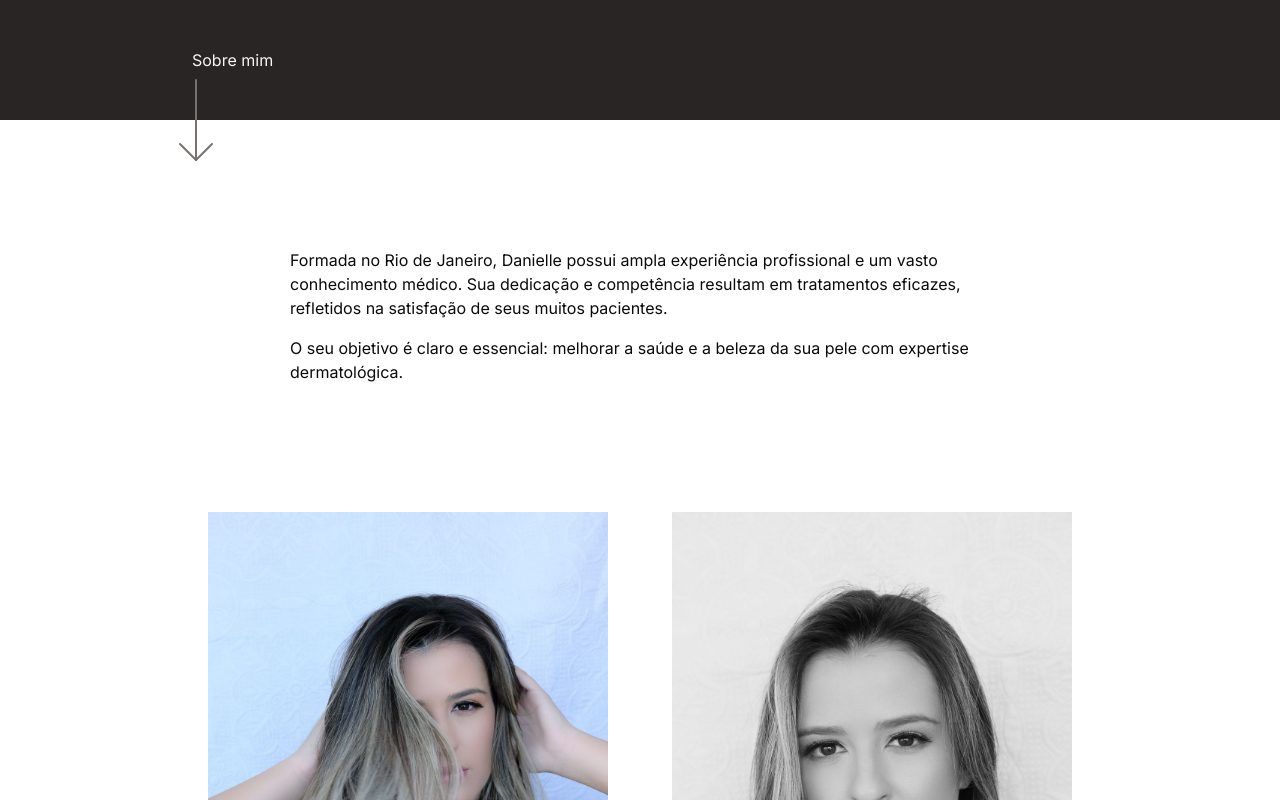
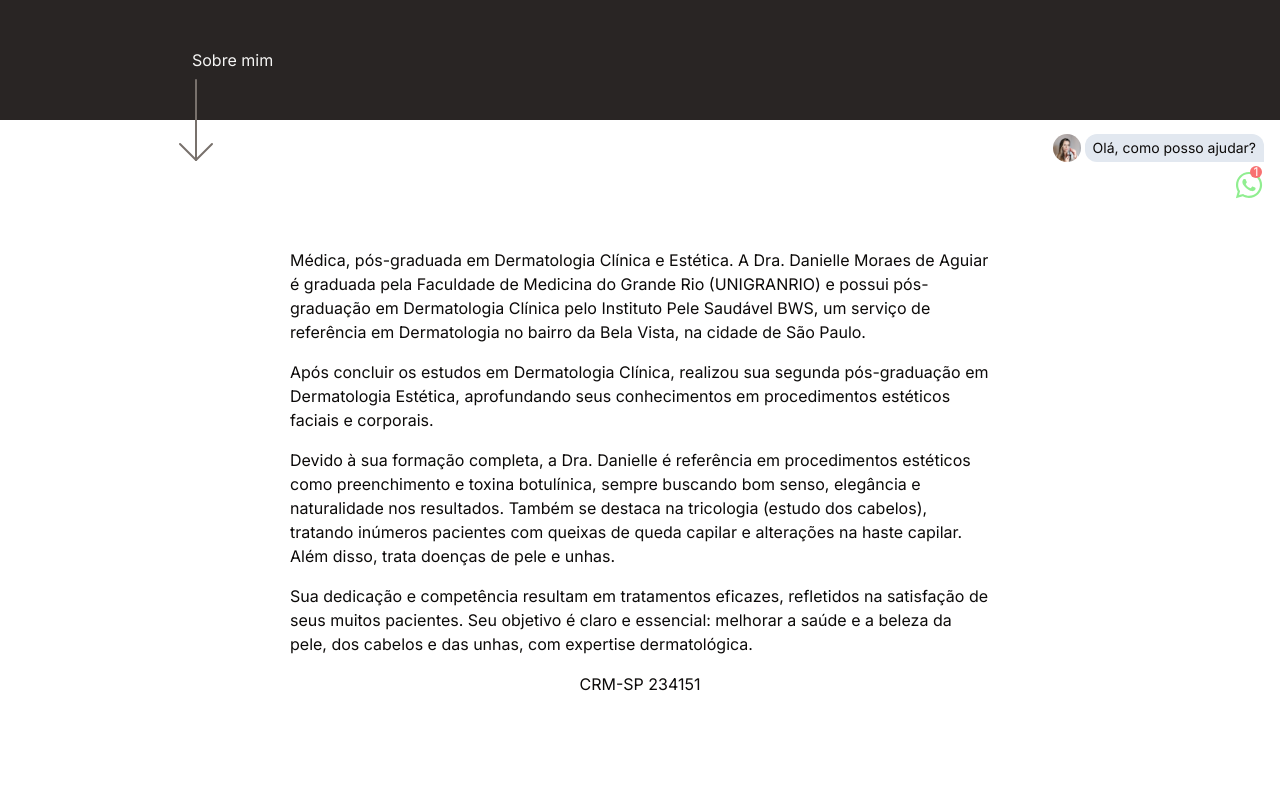
Before and after one commit to GabrielOtsugua/dani-portfolio, a Next.js app: page /portfolio in a window 1280 px wide. Shown: the part 680-1480 px from the top of the page. Built offline with nearby package versions, Linux system fonts and the light colour scheme.

Commit message:
atualização: novo tratamento e novo componente wppClickToChat

```diff
--- a/package.json
+++ b/package.json
@@ -10,6 +10,7 @@
   },
   "dependencies": {
     "@gsap/react": "^2.1.1",
+    "@radix-ui/react-avatar": "^1.1.3",
     "@radix-ui/react-dialog": "^1.1.1",
     "@radix-ui/react-separator": "^1.1.0",
     "@radix-ui/react-slot": "^1.1.0",
--- a/src/app/layout.tsx
+++ b/src/app/layout.tsx
@@ -9,11 +9,12 @@ import { Instagram } from "lucide-react";
 import { FaWhatsapp } from "react-icons/fa6";
 import FinalPresentation from "@/components/FinalPresentation";
 import Script from "next/script";
+import WppClickToChat from "@/components/WppClickToChat";
 
 const inter = Inter({ subsets: ["latin"] });
 
 export const metadata: Metadata = {
-  title: "Dra. Dani Moraes",
+  title: "Dra. Danielle Moraes",
   description: "Generated by create next app",
 };
 
@@ -51,7 +52,7 @@ export default function RootLayout({
           <Container className="grid grid-cols-2 md:grid-cols-4 gap-8 py-8">
             <div className="flex flex-col items-start font-custom font-light text-3xl italic text-stone-500">
               <p>Dra.</p>
-              <p>Dani</p>
+              <p>Danielle</p>
               <p>Moraes</p>
             </div>
             <div className="">
@@ -85,6 +86,8 @@ export default function RootLayout({
             </div>
           </Container>
         </footer>
+
+        <WppClickToChat />
       </body>
     </html>
   );
--- a/src/app/page.tsx
+++ b/src/app/page.tsx
@@ -45,7 +45,7 @@ export default function Home() {
           </em>
 
           <p className="home2 absolute top-8 text-2xl font-light font-custom italic text-main2/60 text-stone-500">
-            Dra. Dani Moraes
+            Dra. Danielle Moraes
           </p>
 
           <span className="home3 w-full md:w-[500px] flex flex-col items-start gap-4 z-10">
--- a/src/app/portfolio/page.tsx
+++ b/src/app/portfolio/page.tsx
@@ -80,15 +80,32 @@ export default function Portfolio() {
       <Container className="space-y-32 py-32">
         <div className="portfolio4 flex flex-col items-center gap-4 md:w-full lg:w-[700px] m-auto">
           <p>
-            Formada no Rio de Janeiro, Danielle possui ampla experiência
-            profissional e um vasto conhecimento médico. Sua dedicação e
-            competência resultam em tratamentos eficazes, refletidos na
-            satisfação de seus muitos pacientes.
+            Médica, pós-graduada em Dermatologia Clínica e Estética. A Dra.
+            Danielle Moraes de Aguiar é graduada pela Faculdade de Medicina do
+            Grande Rio (UNIGRANRIO) e possui pós-graduação em Dermatologia
+            Clínica pelo Instituto Pele Saudável BWS, um serviço de referência
+            em Dermatologia no bairro da Bela Vista, na cidade de São Paulo.
           </p>
           <p>
-            O seu objetivo é claro e essencial: melhorar a saúde e a beleza da
-            sua pele com expertise dermatológica.
+            Após concluir os estudos em Dermatologia Clínica, realizou sua
+            segunda pós-graduação em Dermatologia Estética, aprofundando seus
+            conhecimentos em procedimentos estéticos faciais e corporais.
           </p>
+          <p>
+            Devido à sua formação completa, a Dra. Danielle é referência em
+            procedimentos estéticos como preenchimento e toxina botulínica,
+            sempre buscando bom senso, elegância e naturalidade nos resultados.
+            Também se destaca na tricologia (estudo dos cabelos), tratando
+            inúmeros pacientes com queixas de queda capilar e alterações na
+            haste capilar. Além disso, trata doenças de pele e unhas.
+          </p>
+          <p>
+            Sua dedicação e competência resultam em tratamentos eficazes,
+            refletidos na satisfação de seus muitos pacientes. Seu objetivo é
+            claro e essencial: melhorar a saúde e a beleza da pele, dos cabelos
+            e das unhas, com expertise dermatológica.
+          </p>
+          <p>CRM-SP 234151</p>
         </div>
 
         <div className="grid md:grid-cols-2 gap-8">
--- /dev/null
+++ b/src/components/WppClickToChat.tsx
@@ -0,0 +1,64 @@
+"use client";
+
+import Image from "next/image";
+import Link from "next/link";
+import { useEffect, useState } from "react";
+import { FaWhatsapp } from "react-icons/fa6";
+import imagem_1 from "@/../public/imagem-4.jpg";
+import { Avatar, AvatarFallback, AvatarImage } from "./ui/avatar";
+
+export default function WppClickToChat() {
+  const [show, setShow] = useState(true);
+  let lastScrollY = 0;
+
+  const handleScroll = () => {
+    if (typeof window !== "undefined") {
+      if (window.scrollY < lastScrollY) {
+        setShow(true);
+      } else {
+        setShow(false);
+      }
+      lastScrollY = window.scrollY;
+    }
+  };
+
+  useEffect(() => {
+    if (typeof window !== "undefined") {
+      window.addEventListener("scroll", handleScroll);
+
+      return () => {
+        window.removeEventListener("scroll", handleScroll);
+      };
+    }
+  }, []);
+
+  return (
+    <div
+      className={`fixed bottom-4 right-4 flex flex-col items-end gap-2 transition duration-500 ${
+        show ? "transform translate-y-0" : "transform translate-y-24"
+      }`}
+    >
+      <div className="flex gap-1">
+        <Avatar className="w-7 h-7">
+          <AvatarImage
+            src={imagem_1.src}
+            alt="@shadcn"
+            className="object-cover object-top filter"
+          />
+          <AvatarFallback>D</AvatarFallback>
+        </Avatar>
+        <span className="py-1 px-2 rounded-t-xl rounded-l-xl bg-slate-200 text-sm">
+          Olá, como posso ajudar?
+        </span>
+      </div>
+
+      <Link
+        href="https://wa.me/13998051611"
+        target="_blank"
+        className="after:content-['1'] after:text-xs after:bg-red-400 after:text-white after:w-3 after:h-3 after:rounded-full after:absolute after:top-8 after:right-0.5 after:flex after:justify-center after:items-center"
+      >
+        <FaWhatsapp size={30} color="lightgreen" />
+      </Link>
+    </div>
+  );
+}
--- /dev/null
+++ b/src/components/ui/avatar.tsx
@@ -0,0 +1,50 @@
+"use client"
+
+import * as React from "react"
+import * as AvatarPrimitive from "@radix-ui/react-avatar"
+
+import { cn } from "@/lib/utils"
+
+const Avatar = React.forwardRef<
+  React.ElementRef<typeof AvatarPrimitive.Root>,
+  React.ComponentPropsWithoutRef<typeof AvatarPrimitive.Root>
+>(({ className, ...props }, ref) => (
+  <AvatarPrimitive.Root
+    ref={ref}
+    className={cn(
+      "relative flex h-10 w-10 shrink-0 overflow-hidden rounded-full",
+      className
+    )}
+    {...props}
+  />
+))
+Avatar.displayName = AvatarPrimitive.Root.displayName
+
+const AvatarImage = React.forwardRef<
+  React.ElementRef<typeof AvatarPrimitive.Image>,
+  React.ComponentPropsWithoutRef<typeof AvatarPrimitive.Image>
+>(({ className, ...props }, ref) => (
+  <AvatarPrimitive.Image
+    ref={ref}
+    className={cn("aspect-square h-full w-full", className)}
+    {...props}
+  />
+))
+AvatarImage.displayName = AvatarPrimitive.Image.displayName
+
+const AvatarFallback = React.forwardRef<
+  React.ElementRef<typeof AvatarPrimitive.Fallback>,
+  React.ComponentPropsWithoutRef<typeof AvatarPrimitive.Fallback>
+>(({ className, ...props }, ref) => (
+  <AvatarPrimitive.Fallback
+    ref={ref}
+    className={cn(
+      "flex h-full w-full items-center justify-center rounded-full bg-muted",
+      className
+    )}
+    {...props}
+  />
+))
+AvatarFallback.displayName = AvatarPrimitive.Fallback.displayName
+
+export { Avatar, AvatarImage, AvatarFallback }
--- a/src/data/data.tsx
+++ b/src/data/data.tsx
@@ -1,6 +1,45 @@
 import { v4 as uuid } from "uuid";
 
 export const menu = [
+  {
+    id: uuid(),
+    href: "consulta-dermatologica",
+    nome_tratamento: "Consulta dermatológica",
+    descricao_tratamento:
+      "A consulta dermatológica com a Dra. Danielle é um atendimento humanizado que vai além da simples análise da pele. Envolve acolhimento, escuta ativa e um olhar atento às necessidades individuais de cada paciente. O objetivo é não apenas diagnosticar e tratar doenças de pele, cabelos e unhas, mas também proporcionar conforto e segurança durante todo o processo. Veja como funciona uma consulta dermatológica humanizada e completa:",
+    tipos: [
+      {
+        id: uuid(),
+        nome: "Acolhimento e diálogo",
+        descricao:
+          "O primeiro passo é estabelecer uma relação de confiança. A Dra. Danielle faz perguntas sobre a queixa principal, histórico de saúde, hábitos diários e possíveis fatores emocionais que possam influenciar a condição da pele. A escuta ativa e a empatia são essenciais para que o paciente se sinta compreendido e respeitado.",
+      },
+      {
+        id: uuid(),
+        nome: "Exame clínico detalhado",
+        descricao:
+          "Após a conversa inicial, é realizada uma avaliação completa da pele, cabelos e unhas. Mesmo que o paciente tenha uma queixa específica, o exame abrange outras áreas do corpo para identificar sinais precoces de possíveis alterações dermatológicas.",
+      },
+      {
+        id: uuid(),
+        nome: "Dermatoscopia",
+        descricao:
+          "Esse exame complementar é fundamental para uma análise mais aprofundada das lesões cutâneas. A dermatoscopia é um método não invasivo que utiliza um aparelho chamado dermatoscópio para ampliar estruturas da pele que não são visíveis a olho nu. Ele é especialmente útil para: Avaliação de pintas e sinais (nevos), auxiliando na detecção precoce do câncer de pele, como o melanoma. Diagnóstico de doenças inflamatórias da pele. Investigação de doenças do couro cabeludo, como a alopecia.",
+      },
+      {
+        id: uuid(),
+        nome: "Plano de tratamento",
+        descricao:
+          "Após a avaliação, os achados são explicados de forma clara e acessível, esclarecendo dúvidas e apresentando as opções de tratamento. A abordagem é sempre individualizada, considerando as necessidades e preferências do paciente.",
+      },
+      {
+        id: uuid(),
+        nome: "Orientações preventivas",
+        descricao:
+          "Além do tratamento específico, a consulta inclui recomendações sobre cuidados diários com a pele, uso adequado de protetor solar, alimentação e outros hábitos saudáveis. A prevenção é uma parte essencial da dermatologia humanizada.",
+      },
+    ],
+  },
   {
     id: uuid(),
     href: "tratamentos-faciais",
```
Also changed, not shown: 1 other file (tests, documents, lock files or other folders).
